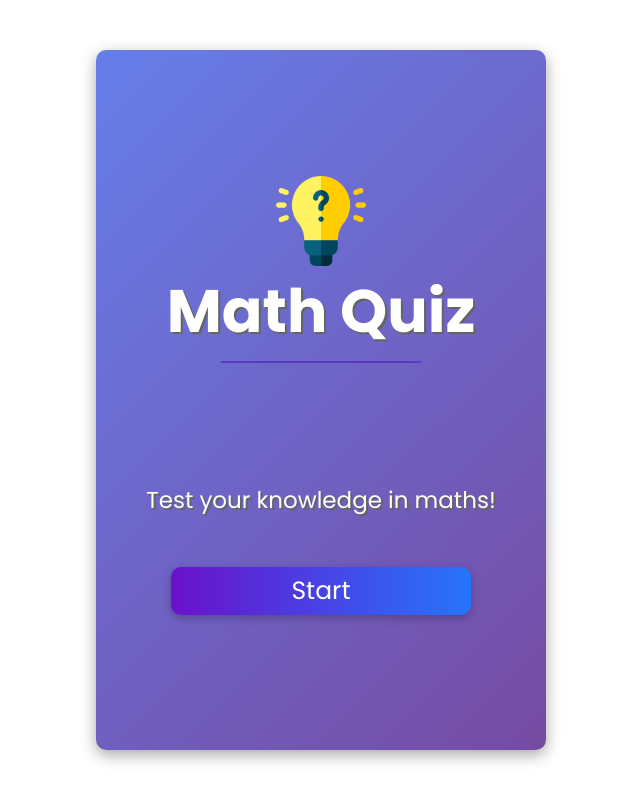
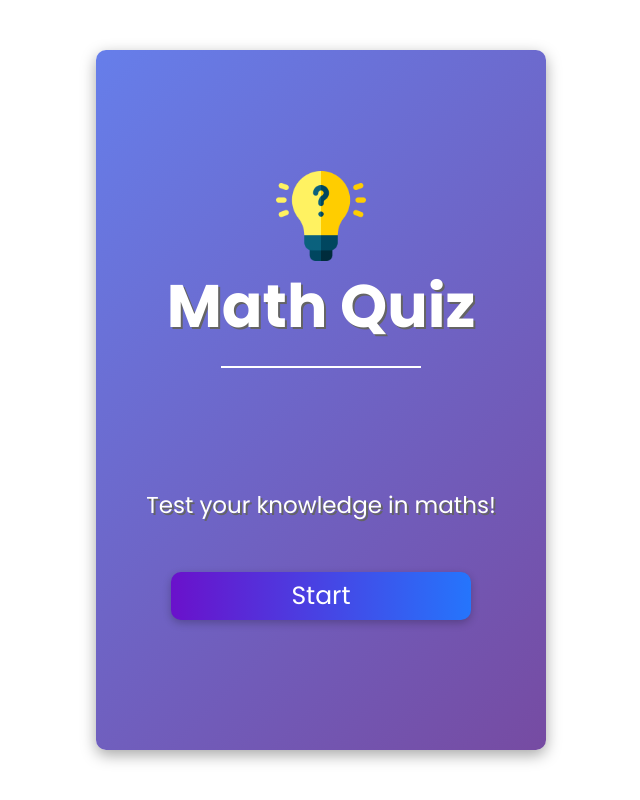
Before and after one commit to Medidali/Webstack---Portfolio-Project, a plain HTML site: page index.html in a window 1280 px wide. Shown: the whole page, without its empty margins (319-959 px from the left). Drawn offline with Linux system fonts and the light colour scheme.

Commit message:
Update 12

```diff
--- a/style.css
+++ b/style.css
@@ -62,8 +62,9 @@ body{
 
 .line {
     width: 200px;
-    margin-top: 5px;
-    border: 1px solid rgb(89, 56, 196);
+    margin-top: 15px;
+    border: 0.5px solid rgb(255 255 255);
+
 }
 
 .landing-page>p {
@@ -94,9 +95,6 @@ body{
     margin: 10px;
     box-shadow: rgba(0, 0, 0, 0.24) 0px 3px 8px;
 }
-
-
-
 .info_box,
 .quiz_box,
 .result_box{
@@ -122,12 +120,8 @@ body{
     pointer-events: auto;
     transform: translate(-50%, -50%) scale(1);
 }
-
-
-
 .info_box {
     width: 450px;
-    /*background: #fff;*/
     border-radius: 5px;
     transform: translate(-50%, -50%) scale(0.9);
     opacity: 0;
@@ -138,7 +132,6 @@ body{
 .info-title{
     height: 50px;
     width: 100%;
-    /*border-bottom: 1px solid lightgrey;*/
     display: flex;
     align-items: center;
     padding: 0 30px;
@@ -263,7 +256,6 @@ body{
 
 section{
     padding: 25px 30px 20px 30px;
-    /*background: #fff;*/
 }
 
 section .que_text{
@@ -394,7 +386,6 @@ footer button.show{
 }
 
 .result_box{
-   /* background: #fff;*/
     border-radius: 5px;
     display: flex;
     padding: 25px 30px;
@@ -454,11 +445,6 @@ footer button.show{
     margin: 10px;
     box-shadow: rgba(0, 0, 0, 0.24) 0px 3px 8px;
 }
-/*
-.buttons button.restart{
-	color: #fff;
-    background: #007bff;
-}*/
 
 .buttons button.restart:hover{
     background: #0263ca;
```
